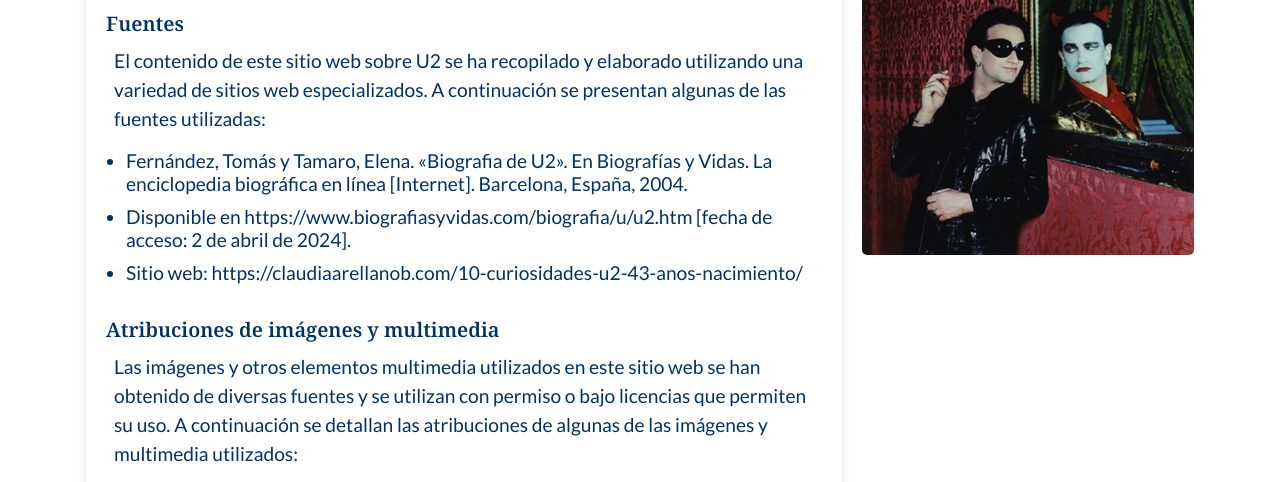
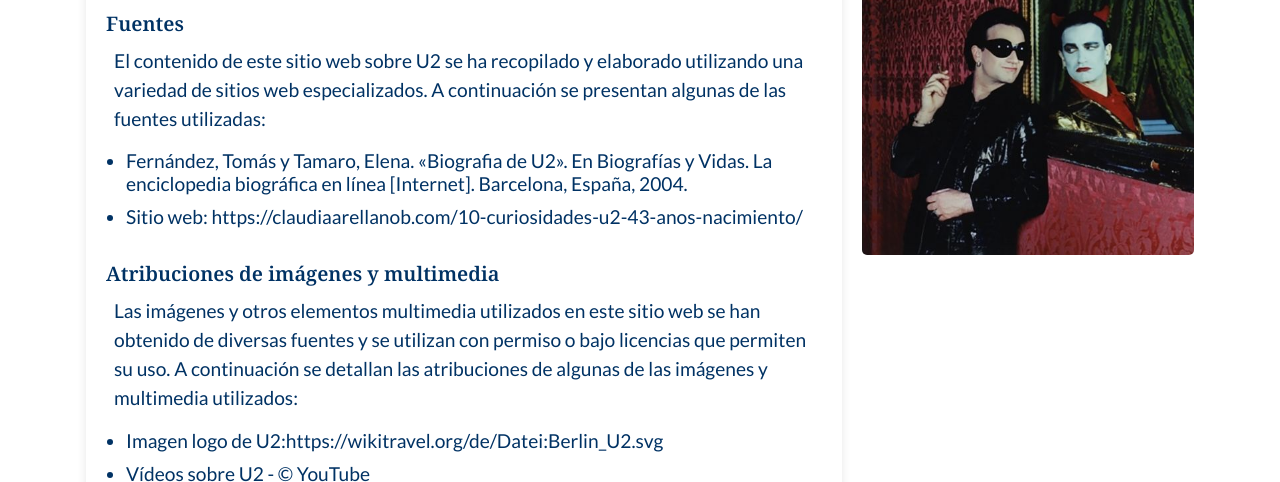
Before and after one commit to luisalberto72/Herramienta-HTML-CSSI-PEC3, a website built with Parcel: page src/enlaces.html in a window 1280 px wide. Shown: the part 300-782 px from the top of the page. Built offline with nearby package versions, Linux system fonts and the light colour scheme.

Commit message:
Added files

```diff
--- a/src/enlaces.html
+++ b/src/enlaces.html
@@ -24,7 +24,6 @@
                     <p>El contenido de este sitio web sobre U2 se ha recopilado y elaborado utilizando una variedad de sitios web especializados. A continuación se presentan algunas de las fuentes utilizadas:</p>
                     <ul>
                         <li>Fernández, Tomás y Tamaro, Elena. «Biografia de U2». En Biografías y Vidas. La enciclopedia biográfica en línea [Internet]. Barcelona, España, 2004.</li>
-                        <li>Disponible en https://www.biografiasyvidas.com/biografia/u/u2.htm [fecha de acceso: 2 de abril de 2024].</li>
                         <li>Sitio web: https://claudiaarellanob.com/10-curiosidades-u2-43-anos-nacimiento/</li>
                     </ul>
                 </section>
@@ -32,7 +31,7 @@
                     <h2>Atribuciones de imágenes y multimedia</h2>
                     <p>Las imágenes y otros elementos multimedia utilizados en este sitio web se han obtenido de diversas fuentes y se utilizan con permiso o bajo licencias que permiten su uso. A continuación se detallan las atribuciones de algunas de las imágenes y multimedia utilizados:</p>
                     <ul>
-                        <li>Imagen logo de U2 - Obtenido del sitio web:https://wikitravel.org/de/Datei:Berlin_U2.svg</li>
+                        <li>Imagen logo de U2:https://wikitravel.org/de/Datei:Berlin_U2.svg</li>
                         <li>Vídeos sobre U2 - © YouTube</li>
                         <li>Imágenes para uso personal pero no comercial del sitio web:https://wall.alphacoders.com/big.php?i=659593</li>
                     </ul>
```
Also changed, not shown: dist/enlaces.html, 2 other files.
